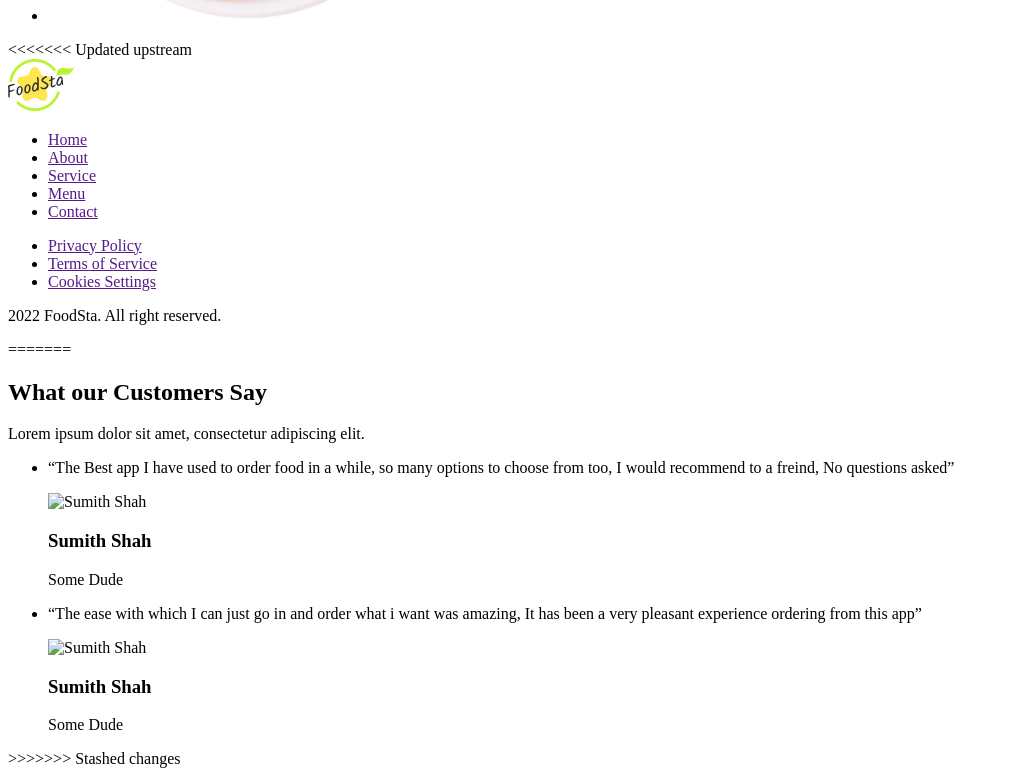
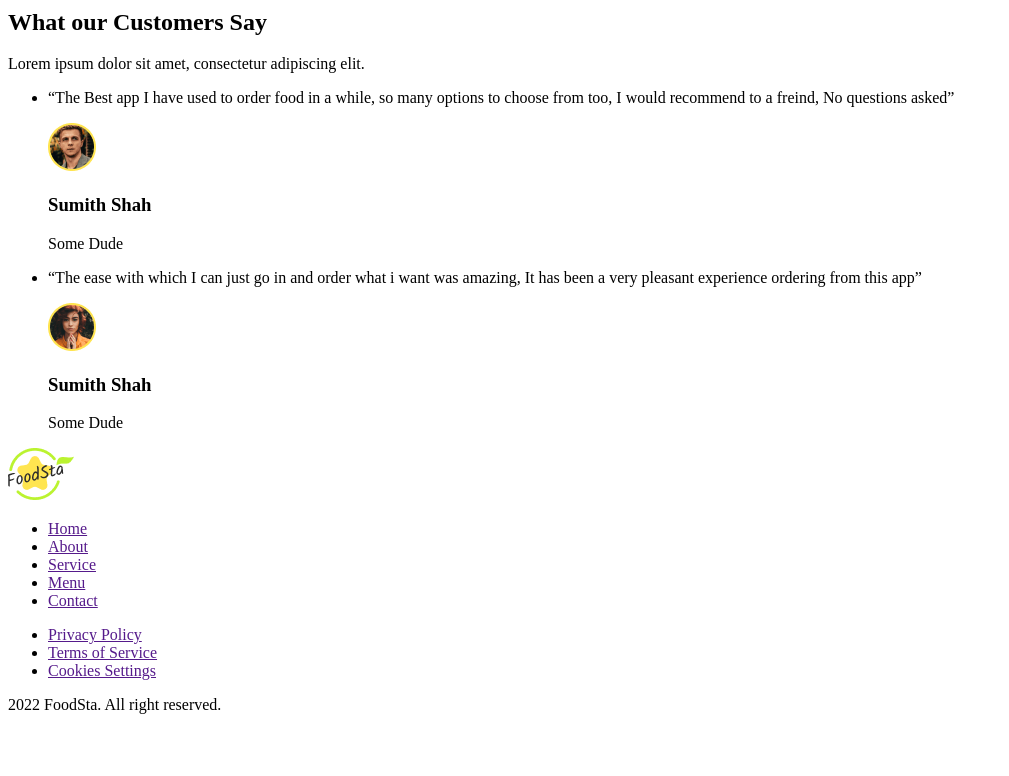
Before and after one commit to Vasilyuriy/food-sta-project-team, a plain HTML site: page index.html in a window 1280 px wide. Shown: the part 3340-4116 px from the top of the page, without its empty margins (0-1009 px from the left). After the commit the page ends 4070 px from the top, so only its background shows below. Drawn offline with Linux system fonts and the light colour scheme.

Commit message:
Структура секции Customers

```diff
--- a/index.html
+++ b/index.html
@@ -26,7 +26,6 @@
       <button type="button">Order Now</button>
     </header>
     <!-- Hero Vitaliy-->
-<<<<<<< Updated upstream
 
     <section class="hero">
       <div class="container">
@@ -36,8 +35,7 @@
         <img src="./images/food1-min.jpg" alt="Food" width="608" height="508" />
       </div>
     </section>
-=======
->>>>>>> Stashed changes
+
     <!-- Offerings Liza-->
     <!-- Favorites Olga-->
     <section>
@@ -95,28 +93,6 @@
       </ul>
     </section>
     <!-- Customers Say Andriy-->
-<<<<<<< Updated upstream
-    <!-- Subscribe Polina-->
-    <!-- Footer Irina-->
-    <footer>
-            <a href="#"><img src="./images/logo.png" alt="logo"></a>
-            <ul>
-                <li><a href="">Home</a></li>
-                <li><a href="">About</a></li>
-                <li><a href="">Service</a></li>
-                <li><a href="">Menu</a></li>
-                <li><a href="">Contact</a></li>
-            </ul>
-            <ul>
-                <li><a href="">Privacy Policy</a></li>
-                <li><a href="">Terms of Service</a></li>
-                <li><a href="">Cookies Settings</a></li>
-            </ul>
-            <p>2022 FoodSta. All right reserved.</p>
-    </footer>
-</body>
-</html>
-=======
     <section>
       <h2>What our Customers Say</h2>
       <p>Lorem ipsum dolor sit amet, consectetur adipiscing elit.</p>
@@ -128,7 +104,7 @@
             asked”
           </p>
           <img
-            src="./image/S4img1.png"
+            src="./images/S4img1.png"
             alt="Sumith Shah"
             width="48"
             height="48"
@@ -143,7 +119,7 @@
             app”
           </p>
           <img
-            src="./image/S4img2.png"
+            src="./images/S4img2.png"
             alt="Sumith Shah"
             width="48"
             height="48"
@@ -153,8 +129,24 @@
         </li>
       </ul>
     </section>
+
     <!-- Subscribe Polina-->
     <!-- Footer Irina-->
+    <footer>
+      <a href="#"><img src="./images/logo.png" alt="logo" /></a>
+      <ul>
+        <li><a href="">Home</a></li>
+        <li><a href="">About</a></li>
+        <li><a href="">Service</a></li>
+        <li><a href="">Menu</a></li>
+        <li><a href="">Contact</a></li>
+      </ul>
+      <ul>
+        <li><a href="">Privacy Policy</a></li>
+        <li><a href="">Terms of Service</a></li>
+        <li><a href="">Cookies Settings</a></li>
+      </ul>
+      <p>2022 FoodSta. All right reserved.</p>
+    </footer>
   </body>
 </html>
->>>>>>> Stashed changes
```
Also changed, not shown: images/S4img1.png (added), images/S4img2.png (added).
